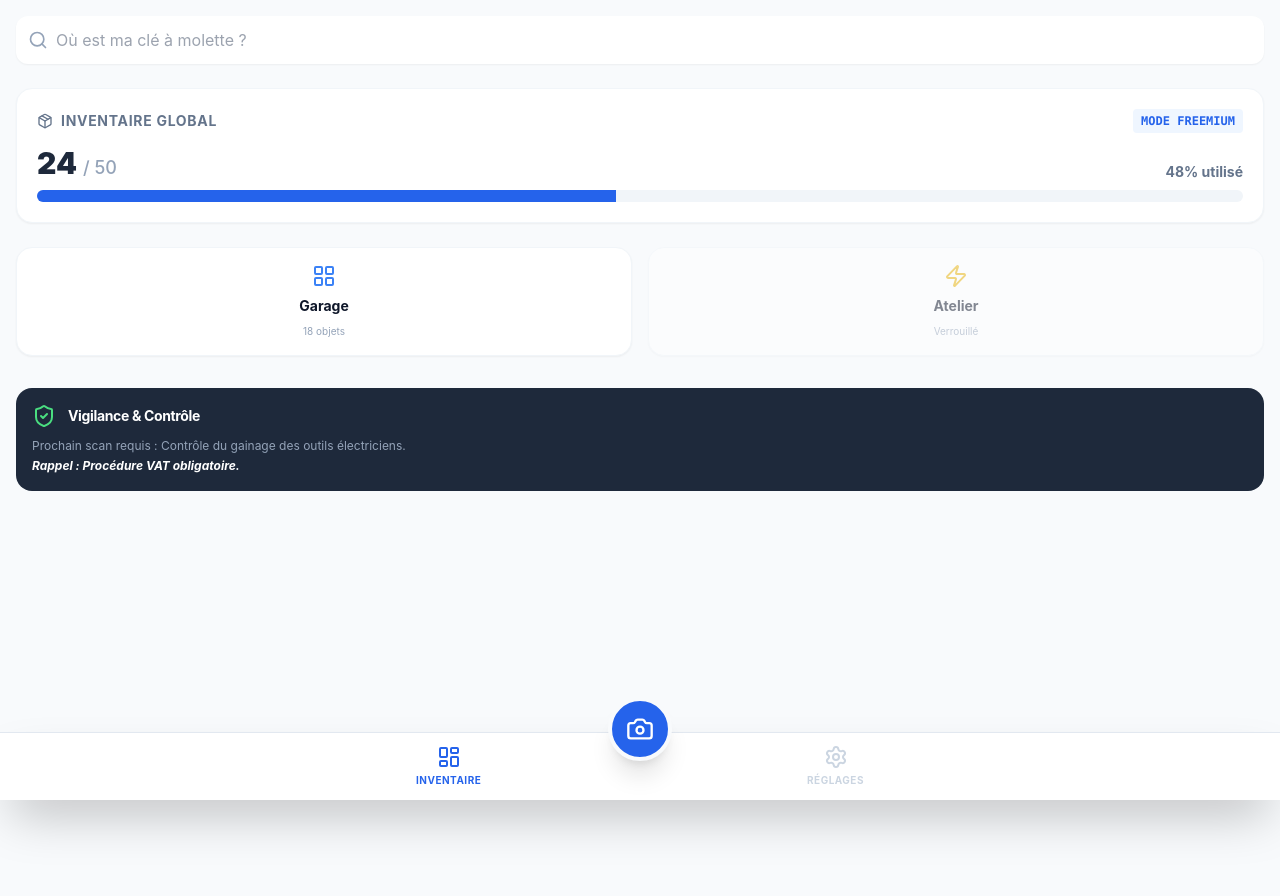
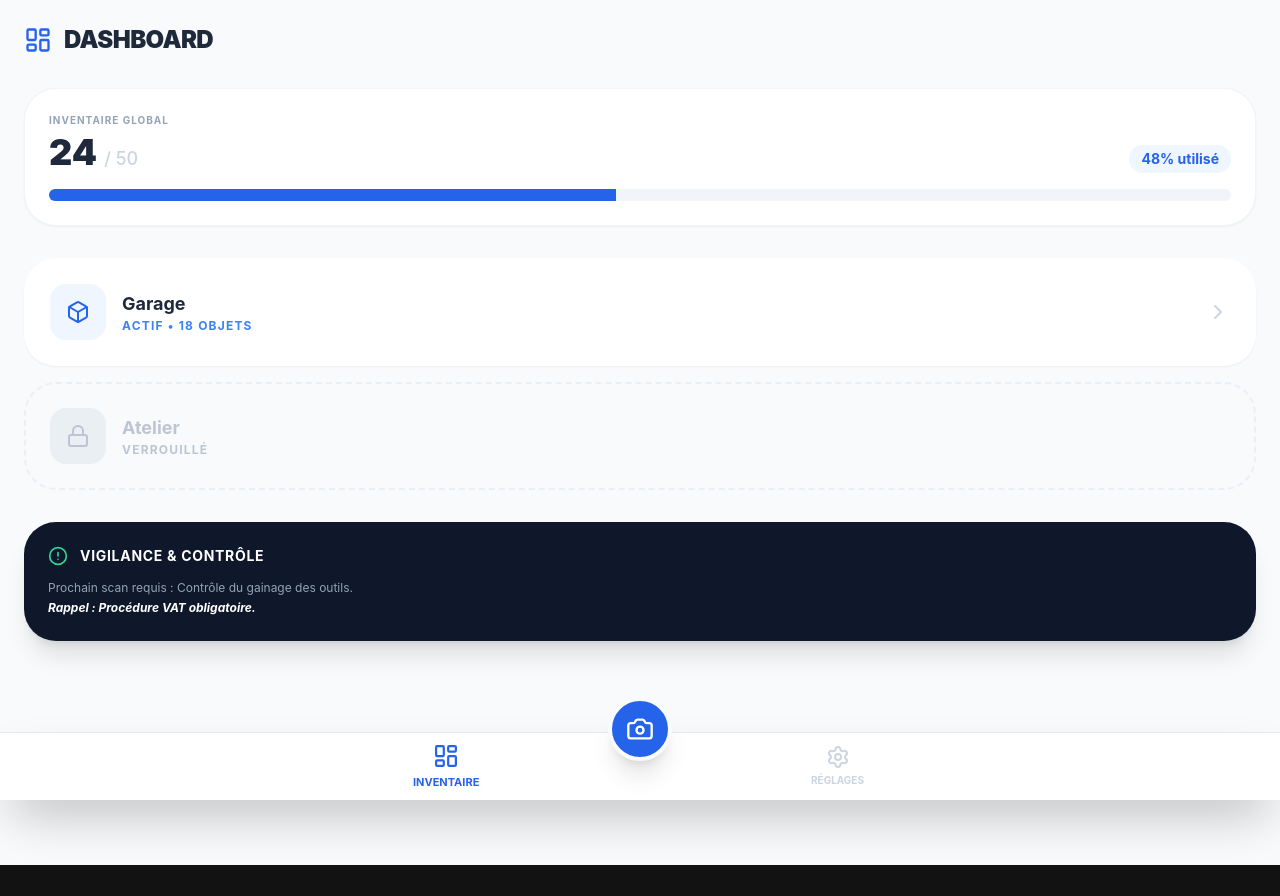
Before and after one commit to loeselnico-debug/locate-home, a React (Vite) app: page / in a window 1280 px wide. After the commit the page ends 865 px from the top, so only its background shows below. Built offline with nearby package versions, Linux system fonts and the light colour scheme.

Commit message:
Activation navigation et accès Garage

```diff
--- a/src/App.tsx
+++ b/src/App.tsx
@@ -17,32 +17,28 @@ function App() {
       {/* 2. Barre de Navigation Basse */}
       <nav className="fixed bottom-0 left-0 right-0 bg-white border-t border-slate-200 px-6 py-3 shadow-2xl z-50">
   <div className="max-w-md mx-auto flex justify-between items-center relative">
-
-          {/* Bouton Inventaire */}
+    {/* BOUTON INVENTAIRE - Maintenant actif */}
     <button
       onClick={() => setCurrentView('dashboard')}
-            className={`flex flex-col items-center gap-1 transition-colors ${currentView === 'dashboard' ? 'text-blue-600' : 'text-slate-400'}`}
+      className={`flex flex-col items-center gap-1 transition-all ${currentView === 'dashboard' ? 'text-blue-600 scale-110' : 'text-slate-400'}`}
     >
       <LayoutDashboard size={24} />
-            <span className="text-[10px] font-bold uppercase tracking-wider">Inventaire</span>
+      <span className="text-[10px] font-bold uppercase">Inventaire</span>
     </button>
 
-          {/* Bouton SCAN (Central et surélevé) */}
     <div className="absolute left-1/2 -translate-x-1/2 -top-12">
       <button
         onClick={() => setCurrentView('scanner')}
-              className={`flex items-center justify-center w-16 h-16 rounded-full border-4 border-slate-50 shadow-xl transition-all active:scale-90 ${currentView === 'scanner' ? 'bg-blue-700' : 'bg-blue-600'}`}
+        className="flex items-center justify-center w-16 h-16 rounded-full border-4 border-slate-50 shadow-xl bg-blue-600 text-white active:scale-90 transition-transform"
       >
-              <Camera size={28} className="text-white" />
+        <Camera size={28} />
       </button>
     </div>
 
-          {/* Bouton Réglages (Freemium : Inactif) */}
     <button className="flex flex-col items-center gap-1 text-slate-300 cursor-not-allowed">
       <Settings size={24} />
-            <span className="text-[10px] font-bold uppercase tracking-wider">Réglages</span>
+      <span className="text-[10px] font-bold uppercase">Réglages</span>
     </button>
-
   </div>
 </nav>
     </div>
--- a/src/components/Dashboard.tsx
+++ b/src/components/Dashboard.tsx
@@ -1,77 +1,109 @@
-
-import { Search, Package, LayoutGrid, Zap, ShieldCheck } from 'lucide-react';
+import { useState } from 'react';
+import { Box, Lock, ChevronRight, AlertCircle, LayoutDashboard } from 'lucide-react';
 
 const Dashboard = () => {
-  const objectCount = 24; // Simulation : données à lier plus tard à ta base
-  const limit = 50;
-  const percentage = (objectCount / limit) * 100;
+  const [showGarageDetails, setShowGarageDetails] = useState(false);
 
+  // 📊 DONNÉES DE L'INVENTAIRE (Calculées pour corriger tes erreurs)
+  const objectCount = 24;
+  const maxCapacity = 50;
+  const percentage = (objectCount / maxCapacity) * 100;
+
+  // 🚗 VUE DÉTAILLÉE DU GARAGE
+  if (showGarageDetails) {
+    return (
+      <div className="p-6 space-y-6 bg-slate-50 min-h-screen">
+        <button
+          onClick={() => setShowGarageDetails(false)}
+          className="flex items-center gap-2 text-blue-600 font-bold p-2 hover:bg-blue-50 rounded-lg transition-colors"
+        >
+          ← Retour à l'accueil
+        </button>
+
+        <div className="bg-white rounded-3xl p-6 shadow-sm border border-slate-200">
+          <h2 className="text-2xl font-bold text-slate-800 mb-2">Inventaire : Garage</h2>
+          <p className="text-slate-500 text-sm mb-6 font-medium">18 OBJET(S) RÉPERTORIÉ(S)</p>
+
+          <div className="space-y-3">
+            <div className="p-4 bg-slate-50 rounded-2xl border border-slate-100 flex justify-between items-center">
+              <span className="font-medium text-slate-700">Outils scannés récemment...</span>
+              <span className="text-xs bg-blue-100 text-blue-600 px-2 py-1 rounded-full font-bold">95% SCAN OK</span>
+            </div>
+            {/* Les futurs objets scannés apparaîtront ici */}
+          </div>
+        </div>
+      </div>
+    );
+  }
+
+  // 🏠 VUE PRINCIPALE
   return (
-    <div className="min-h-screen bg-slate-50 p-4 pb-24 font-sans text-slate-900">
-      {/* Header : Recherche Sémantique */}
-      <div className="relative mb-6">
-        <div className="absolute inset-y-0 left-3 flex items-center pointer-events-none">
-          <Search className="text-slate-400" size={20} />
-        </div>
-        <input
-          type="text"
-          placeholder="Où est ma clé à molette ?"
-          className="w-full pl-10 pr-4 py-3 bg-white border-none rounded-xl shadow-sm focus:ring-2 focus:ring-blue-500 transition-all"
-        />
+    <div className="p-6 space-y-8 pb-32">
+      <div className="flex items-center gap-3">
+        <LayoutDashboard className="text-blue-600" size={28} />
+        <h1 className="text-2xl font-black text-slate-800 tracking-tight uppercase">Dashboard</h1>
       </div>
 
-      {/* Widget : Jauge Freemium */}
-      <div className="bg-white p-5 rounded-2xl shadow-sm mb-6 border border-slate-100">
-        <div className="flex justify-between items-center mb-3">
-          <h3 className="text-sm font-bold uppercase tracking-wider text-slate-500 flex items-center gap-2">
-            <Package size={16} /> Inventaire Global
-          </h3>
-          <span className="text-xs font-mono font-bold px-2 py-1 bg-blue-50 text-blue-600 rounded">
-            MODE FREEMIUM
-          </span>
+      {/* JAUGE DE CAPACITÉ */}
+      <div className="bg-white p-6 rounded-[2rem] shadow-sm border border-slate-100">
+        <div className="flex justify-between items-end mb-4">
+          <div>
+            <p className="text-[10px] font-bold text-slate-400 uppercase tracking-widest mb-1">Inventaire Global</p>
+            <h2 className="text-4xl font-black text-slate-800">{objectCount} <span className="text-lg text-slate-300 font-medium">/ {maxCapacity}</span></h2>
+          </div>
+          <p className="text-sm font-bold text-blue-600 bg-blue-50 px-3 py-1 rounded-full">{Math.round(percentage)}% utilisé</p>
         </div>
-
-        <div className="flex items-end justify-between mb-2">
-          <span className="text-3xl font-black text-slate-800">{objectCount} <span className="text-lg text-slate-400 font-medium">/ {limit}</span></span>
-          <span className="text-sm font-bold text-slate-500">{Math.round(percentage)}% utilisé</span>
-        </div>
-
-        {/* Barre de progression avec seuil de vigilance */}
         <div className="w-full bg-slate-100 h-3 rounded-full overflow-hidden">
           <div
-            className={`h-full transition-all duration-500 ${percentage > 80 ? 'bg-orange-500' : 'bg-blue-600'}`}
+            className={`h-full transition-all duration-1000 ${percentage > 80 ? 'bg-orange-500' : 'bg-blue-600'}`}
             style={{ width: `${percentage}%` }}
-          ></div>
-        </div>
-        {percentage > 80 && (
-          <p className="text-[10px] text-orange-600 mt-2 font-bold animate-pulse">
-            ⚠️ Capacité presque atteinte. Pensez au mode Master Class Illimité.
-          </p>
-        )}
-      </div>
-
-      {/* Grille des Zones Actives */}
-      <div className="grid grid-cols-2 gap-4">
-        <div className="bg-white p-4 rounded-2xl shadow-sm border border-slate-100 flex flex-col items-center justify-center gap-2">
-          <LayoutGrid className="text-blue-500" />
-          <span className="text-sm font-bold">Garage</span>
-          <span className="text-[10px] text-slate-400">18 objets</span>
-        </div>
-        <div className="bg-white p-4 rounded-2xl shadow-sm border border-slate-100 flex flex-col items-center justify-center gap-2 opacity-50">
-          <Zap className="text-yellow-500" />
-          <span className="text-sm font-bold">Atelier</span>
-          <span className="text-[10px] text-slate-400">Verrouillé</span>
+          />
         </div>
       </div>
 
-      {/* Rappel Sécurité & Vigilance */}
-      <div className="mt-8 p-4 bg-slate-800 rounded-2xl text-white">
-        <div className="flex items-center gap-3 mb-2">
-          <ShieldCheck className="text-green-400" />
-          <span className="text-sm font-bold tracking-tight">Vigilance & Contrôle</span>
+      {/* GRILLE DES SECTEURS */}
+      <div className="grid grid-cols-1 gap-4">
+        {/* BOUTON GARAGE - MAINTENANT ACTIF */}
+        <button
+          onClick={() => setShowGarageDetails(true)}
+          className="w-full text-left bg-white p-6 rounded-[2rem] border-2 border-transparent hover:border-blue-100 shadow-sm active:scale-[0.98] transition-all group"
+        >
+          <div className="flex justify-between items-center">
+            <div className="flex gap-4 items-center">
+              <div className="bg-blue-50 p-4 rounded-2xl text-blue-600 group-hover:bg-blue-600 group-hover:text-white transition-colors">
+                <Box size={24} />
+              </div>
+              <div>
+                <h3 className="font-bold text-slate-800 text-lg">Garage</h3>
+                <p className="text-xs text-blue-500 font-bold uppercase tracking-widest">Actif • 18 Objets</p>
+              </div>
+            </div>
+            <ChevronRight className="text-slate-300 group-hover:text-blue-600 transition-colors" />
+          </div>
+        </button>
+
+        {/* ATELIER - VERROUILLÉ */}
+        <div className="bg-slate-50/50 p-6 rounded-[2rem] border-2 border-dashed border-slate-200 opacity-60">
+          <div className="flex justify-between items-center">
+            <div className="flex gap-4 items-center">
+              <div className="bg-slate-200 p-4 rounded-2xl text-slate-400"><Lock size={24} /></div>
+              <div>
+                <h3 className="font-bold text-slate-400 text-lg">Atelier</h3>
+                <p className="text-xs text-slate-400 font-bold uppercase tracking-widest">Verrouillé</p>
+              </div>
+            </div>
+          </div>
         </div>
-        <p className="text-xs text-slate-400 leading-relaxed">
-          Prochain scan requis : Contrôle du gainage des outils électriciens. <br/>
+      </div>
+
+      {/* BANDEAU VIGILANCE */}
+      <div className="bg-slate-900 p-6 rounded-[2rem] text-white shadow-xl">
+        <div className="flex gap-3 items-center mb-3">
+          <AlertCircle className="text-emerald-400" size={20} />
+          <h4 className="font-bold text-sm uppercase tracking-wider">Vigilance & Contrôle</h4>
+        </div>
+        <p className="text-slate-400 text-xs leading-relaxed">
+          Prochain scan requis : Contrôle du gainage des outils. <br/>
           <span className="text-white font-bold italic">Rappel : Procédure VAT obligatoire.</span>
         </p>
       </div>
```
Lines whose indentation alone changed are shown as unchanged.
